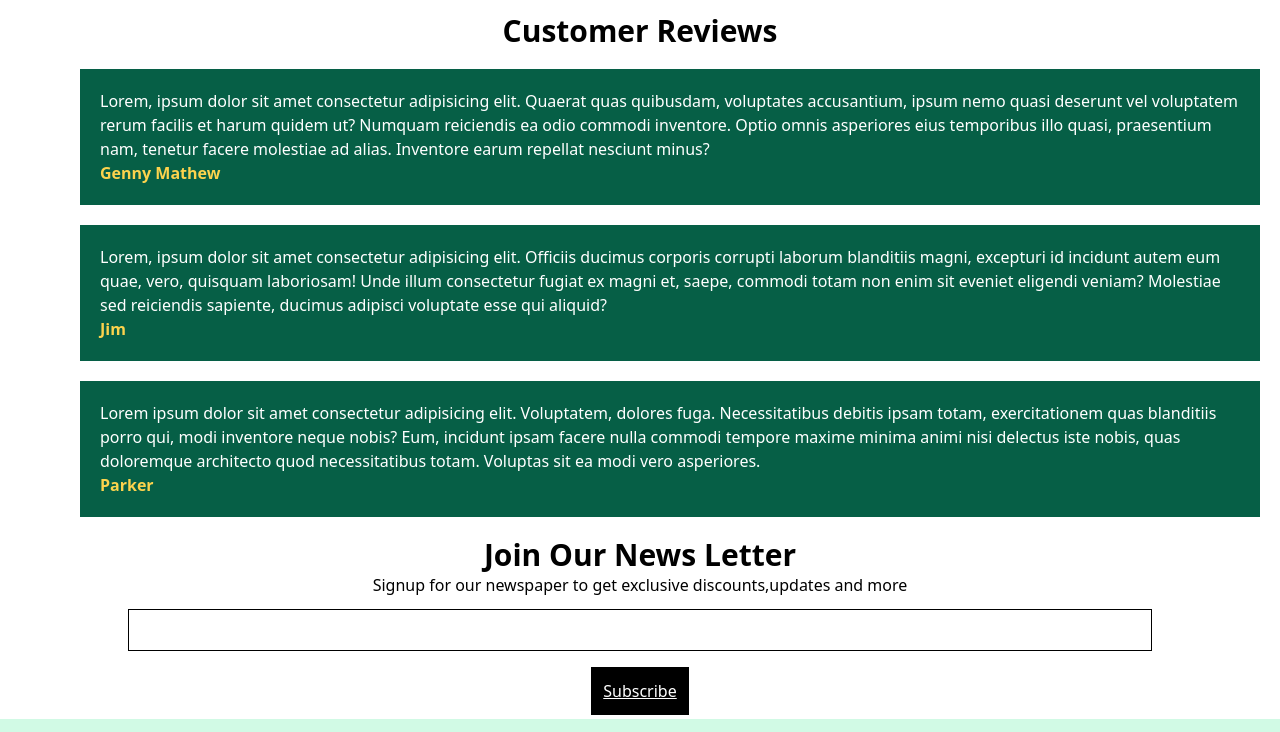
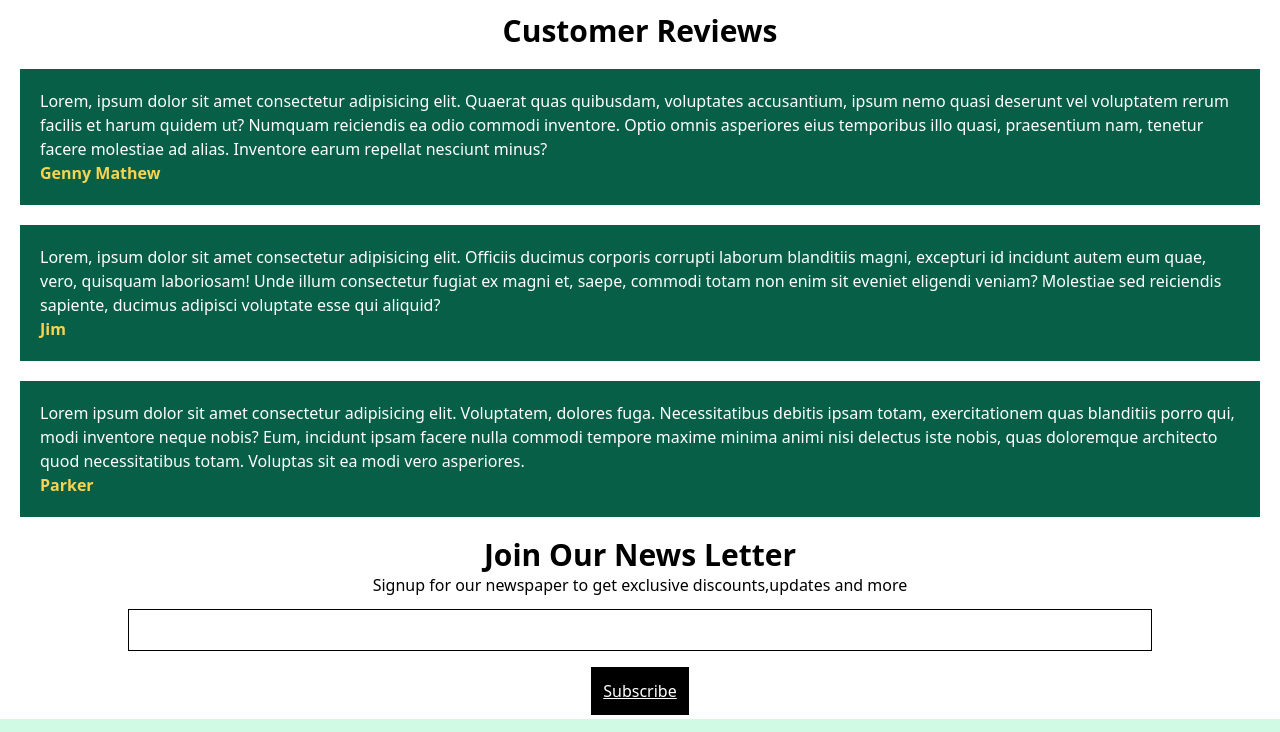
Before and after one commit to Madhanraj1711/greenden-Tamilwind, a plain HTML site: page index.html in a window 1280 px wide. Shown: the part 1121-1853 px from the top of the page. Drawn offline with nearby package versions, Linux system fonts and the light colour scheme.

Commit message:
updated review section

```diff
--- a/index.html
+++ b/index.html
@@ -140,7 +140,7 @@
     <!-- Review section -->
     <section>
         <h1 class="text-center text-3xl font-bold mb-5 ">Customer Reviews</h1>
-        <div class="flex flex-col gap-5 justify-center text-white m-5 md:ml-20" >
+        <div  class="flex flex-col gap-5 justify-center items-center text-white m-5" >
             <div class="bg-green-800  p-5 container">
                 <p>Lorem, ipsum dolor sit amet consectetur adipisicing
                     elit. Quaerat quas quibusdam, voluptates accusantium, ipsum nemo quasi deserunt vel voluptatem rerum
```
